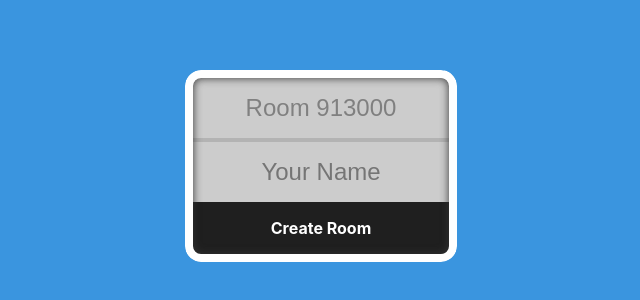
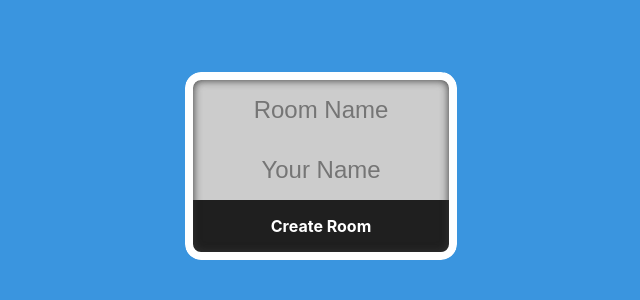
Before and after one commit to codicate/catcher-game, a React (Create React App) app: page /catcher-game/create in a window 1280 px wide. Shown: the part 234-534 px from the top of the page, without its empty margins (319-959 px from the left). Built offline with nearby package versions, Linux system fonts and the light colour scheme.

Commit message:
reduxified

```diff
--- a/src/App.tsx
+++ b/src/App.tsx
@@ -1,6 +1,5 @@
 
 import 'App.scss';
-import { createContext, useRef } from 'react';
 import { Switch, Route } from "react-router-dom";
 
 import Header from 'pages/Header';
@@ -10,22 +9,10 @@ import CreateRoom from 'pages/CreateRoom';
 import Lobby from 'pages/Lobby';
 
 
-export enum Status { dead, alive }
-
-export const Context = createContext({
-  roomId: ''
-});
-
-const getCodeFromDate = (numOfDigit: number) => {
-  return new Date().getTime().toString().slice(-numOfDigit);
-};
-
 function App() {
-  const roomId = useRef(getCodeFromDate(6));
 
   return (
     <>
-      <Context.Provider value={{ roomId: roomId.current }}>
       <Switch>
         <Route exact path='/'>
           <Homepage />
@@ -40,7 +27,6 @@ function App() {
           <Lobby />
         </Route>
       </Switch>
-      </Context.Provider>
     </>
   );
 }
--- /dev/null
+++ b/src/app/roomSlice.ts
@@ -0,0 +1,135 @@
+import { RootState } from 'app/store';
+import { createSlice, createDraftSafeSelector, PayloadAction, createAsyncThunk } from '@reduxjs/toolkit';
+
+import { firestore } from 'utils/firebase';
+import { doc, getDoc, setDoc } from 'firebase/firestore';
+
+
+enum Status { dead, alive }
+
+interface Player {
+  name: string,
+  status: Status,
+}
+
+interface Room {
+  roomInfo: {
+    roomName: string;
+    roomId: string;
+  },
+  players: Player[];
+}
+
+const initialState: Room = {
+  roomInfo: {
+    roomName: '',
+    roomId: '',
+  },
+  players: []
+};
+
+
+const getCodeFromDate = (numOfDigit: number) => {
+  return new Date().getTime().toString().slice(-numOfDigit);
+};
+
+export const createRoom = createAsyncThunk(
+  'room/createRoom',
+  async (input: {
+    roomName: string;
+    name: string;
+  }, { rejectWithValue }) => {
+    const roomId = getCodeFromDate(6);
+
+    const roomData = {
+      roomInfo: {
+        roomId,
+        roomName: input.roomName || `Room ${roomId}`,
+      },
+      players: [{
+        name: input.name,
+        status: Status.alive,
+      }]
+    };
+
+    try {
+      const roomDoc = doc(firestore, 'rooms', roomId);
+      await setDoc(roomDoc, roomData);
+      return roomData;
+
+    } catch (err) {
+      console.error(err);
+      return rejectWithValue(err.response.data);
+    }
+  }
+);
+
+export const joinRoom = createAsyncThunk(
+  'room/joinRoom',
+  async (input: {
+    roomId: string;
+    playerName: string;
+  }, { rejectWithValue }) => {
+    try {
+      const roomDoc = doc(firestore, 'rooms', input.roomId);
+      const roomSnapshot = await getDoc(roomDoc);
+
+      if (roomSnapshot.exists()) {
+        const roomData = roomSnapshot.data() as Room;
+        console.log("Room data:", roomData);
+
+        await setDoc(roomDoc, {
+          ...roomData,
+          players: roomData.players.concat({
+            name: input.playerName,
+            status: Status.alive,
+          })
+        });
+
+        return roomData;
+      } else {
+        alert('Room not Found');
+        return initialState;
+      }
+    } catch (err) {
+      console.error(err);
+      return rejectWithValue(err.response.data);
+    }
+  }
+);
+
+
+const roomSlice = createSlice({
+  name: 'room',
+  initialState,
+  reducers: {},
+  extraReducers: (builder) => {
+    builder.addCase(
+      createRoom.fulfilled,
+      (state, action) => {
+        state.roomInfo = action.payload.roomInfo;
+      }
+    ).addCase(
+      joinRoom.fulfilled,
+      (state, action) => {
+        state.roomInfo = action.payload.roomInfo;
+      }
+    );
+  }
+});
+
+// export const {
+
+// } = roomSplice.actions;
+export default roomSlice.reducer;
+
+
+const selectSelf = (state: RootState) => state.room;
+
+export const selectRoomInfo = createDraftSafeSelector(selectSelf, (room) =>
+  room.roomInfo
+);
+
+export const selectPlayers = createDraftSafeSelector(selectSelf, (room) =>
+  room.players
+);
--- a/src/app/store.ts
+++ b/src/app/store.ts
@@ -1,7 +1,10 @@
 import { configureStore, ThunkAction, Action } from '@reduxjs/toolkit';
+
+import roomSlice from 'app/roomSlice';
 
 export const store = configureStore({
   reducer: {
+    room: roomSlice,
   },
 });
 
--- a/src/components/Form/Form.tsx
+++ b/src/components/Form/Form.tsx
@@ -2,29 +2,25 @@ import { useState, FormEvent } from 'react';
 
 import Input, { InputOptions, ChangeHandler } from 'components/Form/Input';
 
-type SubmitFn = (inputItems: Record<string, string>) => void | boolean | Promise<boolean | undefined>;
-
-const Form = ({
+function Form<
+  T extends { [name: string]: InputOptions; }
+>({
   id,
   submitFn,
   children,
   inputItems
 }: {
   id?: string;
-  submitFn?: SubmitFn;
+  submitFn?: (inputItems: Record<keyof T, string>) => void | boolean | Promise<boolean | void>;
   children?: React.ReactNode;
-  inputItems: [
-    name: string,
-    label?: string,
-    inputOptions?: InputOptions
-  ][];
-}) => {
-  const defaultItems = inputItems.reduce<Record<string, string>>((
-    dict, item
-  ) => {
-    dict[item[0]] = item[2]?.defaultValue || '';
-    return dict;
-  }, {});
+  inputItems: T;
+}) {
+
+  const defaultItems = Object.assign(
+    Object.entries(inputItems).map(([name, value]) => ({
+      [name]: value.defaultValue || ''
+    }))
+  );
 
   const [input, setInput] = useState(defaultItems);
 
@@ -53,14 +49,13 @@ const Form = ({
       onSubmit={submitHandler}
     >
       {
-        inputItems.map((item, idx) => (
+        Object.entries(inputItems).map(([name, value], idx) => (
           <Input
             key={idx}
             changeHandler={changeHandler}
-            name={item[0]}
-            value={input[item[0]]}
-            label={item[1]}
-            {...item[2]}
+            name={name}
+            value={input[name]}
+            {...value}
           />
         ))
       }
--- a/src/components/Form/Input.tsx
+++ b/src/components/Form/Input.tsx
@@ -2,13 +2,15 @@ import styles from 'components/Form/Input.module.scss';
 import { useRef } from 'react';
 
 export interface InputOptions {
+  type?: string,
+  placeholder?: string;
+  readOnly?: boolean;
+  required?: boolean;
+
   option?: 'input' | 'textarea';
-  type?: string,
+  label?: string;
   defaultValue?: string,
-  required?: boolean;
-  readOnly?: boolean;
   selectAllOnFocus?: boolean;
-  [attr: string]: any;
 }
 
 export type ChangeHandler = (e: React.ChangeEvent<HTMLInputElement | HTMLTextAreaElement>) => void;
@@ -33,6 +35,7 @@ const Input = ({
   const inputRef = useRef<HTMLInputElement & HTMLTextAreaElement>(null);
 
   return (
+    <div className={styles.group}>
       <InputOrTextarea
         ref={inputRef}
         className={(
@@ -45,11 +48,20 @@ const Input = ({
           && { onFocus: () => inputRef.current?.select() }
         )}
         {...((readOnly)
-        ? { defaultValue: value, readOnly: true }
-        : { value: value }
+          && { readOnly: true }
         )}
         {...props}
       />
+      {
+        label && (
+          <label
+            className={`${value ? styles.shrink : ''}`}
+          >
+            {label}
+          </label>
+        )
+      }
+    </div>
   );
 };
 
--- a/src/pages/CreateRoom.tsx
+++ b/src/pages/CreateRoom.tsx
@@ -1,56 +1,41 @@
 import styles from 'pages/CreateRoom.module.scss';
-import { useContext } from 'react';
 import { useHistory } from 'react-router-dom';
 
-import { Context } from 'App';
-import { firestore } from 'utils/firebase';
-import { doc, setDoc } from 'firebase/firestore';
+import { useAppDispatch } from 'app/hooks';
+import { createRoom } from 'app/roomSlice';
 
-import { Status } from 'App';
 import Form from 'components/Form/Form';
 import Button from 'components/Button';
 
 
 const CreateRoom = () => {
+  const dispatch = useAppDispatch();
   const history = useHistory();
-  const { roomId } = useContext(Context);
 
   return (
     <div id={styles.create}>
       <Form
         submitFn={async (input) => {
-          await setDoc(doc(firestore, 'rooms', roomId), {
-            roomId: roomId,
-            roomName: input.roomName || `Room ${roomId}`,
-            players: [{
-              name: input.name,
-              status: Status.alive,
-            }]
-          });
-
+          dispatch(createRoom(input));
           history.push('/lobby');
           return true;
         }}
-        inputItems={[[
-          'roomName', '',
-          {
-            defaultValue: `Room ${roomId}`,
+
+        inputItems={{
+          roomName: {
             selectAllOnFocus: true,
             placeholder: 'Room Name',
             required: true,
-          }
-        ], [
-          'name', '',
-          {
+          },
+          name: {
             selectAllOnFocus: true,
             placeholder: 'Your Name',
             required: true,
           }
-        ]]}
-      >
+        }}>
         <Button type='submit'>
           Create Room
-          </Button>
+        </Button>
       </Form>
     </div >
   );
--- a/src/pages/JoinRoom.tsx
+++ b/src/pages/JoinRoom.tsx
@@ -1,63 +1,40 @@
 import styles from 'pages/JoinRoom.module.scss';
-import { useContext } from 'react';
 import { useHistory } from 'react-router-dom';
-import { firestore } from 'utils/firebase';
-import { doc, getDoc, setDoc, onSnapshot } from 'firebase/firestore';
 
-import { Context, Status } from 'App';
+import { useAppDispatch } from 'app/hooks';
+import { joinRoom } from 'app/roomSlice';
+
 import Form from 'components/Form/Form';
 import Button from 'components/Button';
 
 
 const JoinRoom = () => {
+  const dispatch = useAppDispatch();
   const history = useHistory();
-  const context = useContext(Context);
 
   return (
     <div id={styles.join}>
       <Form
         id={styles.form}
         submitFn={async (input) => {
-          const roomDoc = doc(firestore, 'rooms', input.join);
-          const unsubFromSnapshot = onSnapshot((roomDoc), async (doc) => {
-            if (doc.exists()) {
-              console.log("Document data:", doc.data());
-              context = doc.data();
-
-              await setDoc(roomDoc, {
-                ...doc.data(),
-                players: doc.data().players.concat({
-                  name: input.name,
-                  status: Status.alive,
-                })
-              });
-            } else {
-              alert('Room not Found');
-            }
-          });
-
+          dispatch(joinRoom(input));
           history.push('/lobby');
-          return true;
         }}
-        inputItems={[[
-          'join', '',
-          {
+        inputItems={{
+          roomId: {
             inputMode: 'numeric',
             pattern: '\\d{6}',
             title: '6 numeric digits',
-
             selectAllOnFocus: true,
             placeholder: 'Room ID',
             required: true,
-          }
-        ], [
-          'name', '',
-          {
+          },
+          playerName: {
             selectAllOnFocus: true,
             placeholder: 'Your Name',
             required: true,
           }
-        ]]}
+        }}
       >
         <Button type='submit'>
           Join Room
--- a/src/pages/Lobby.tsx
+++ b/src/pages/Lobby.tsx
@@ -1,12 +1,13 @@
-import { useContext } from 'react';
-import { Context } from 'App';
+
+import { useAppSelector } from 'app/hooks';
+import { selectRoomInfo } from 'app/roomSlice';
 
 const Lobby = () => {
-  const { roomId } = useContext(Context);
-
+  const roomInfo = useAppSelector(selectRoomInfo);
+  console.log('roomInfo', roomInfo);
   return (
     <div>
-      <p>{roomId}</p>
+      <p>{roomInfo.roomId}</p>
     </div>
   );
 };
--- a/src/styles/_variables.scss
+++ b/src/styles/_variables.scss
@@ -2,3 +2,7 @@ $red: hsl(353, 97%, 56%);
 $red-lighten: hsl(350, 100%, 61%);
 $blue: hsl(207, 72%, 55%);
 $blue-lighten: hsl(205, 75%, 58%);
+$yellow: hsl(42, 100%, 52%);
+$yellow-lighten: hsl(45, 99%, 52%);
+$green: hsl(102, 59%, 44%);
+$green-lighten: hsl(99, 54%, 48%);
```
Lines whose indentation alone changed are shown as unchanged.
